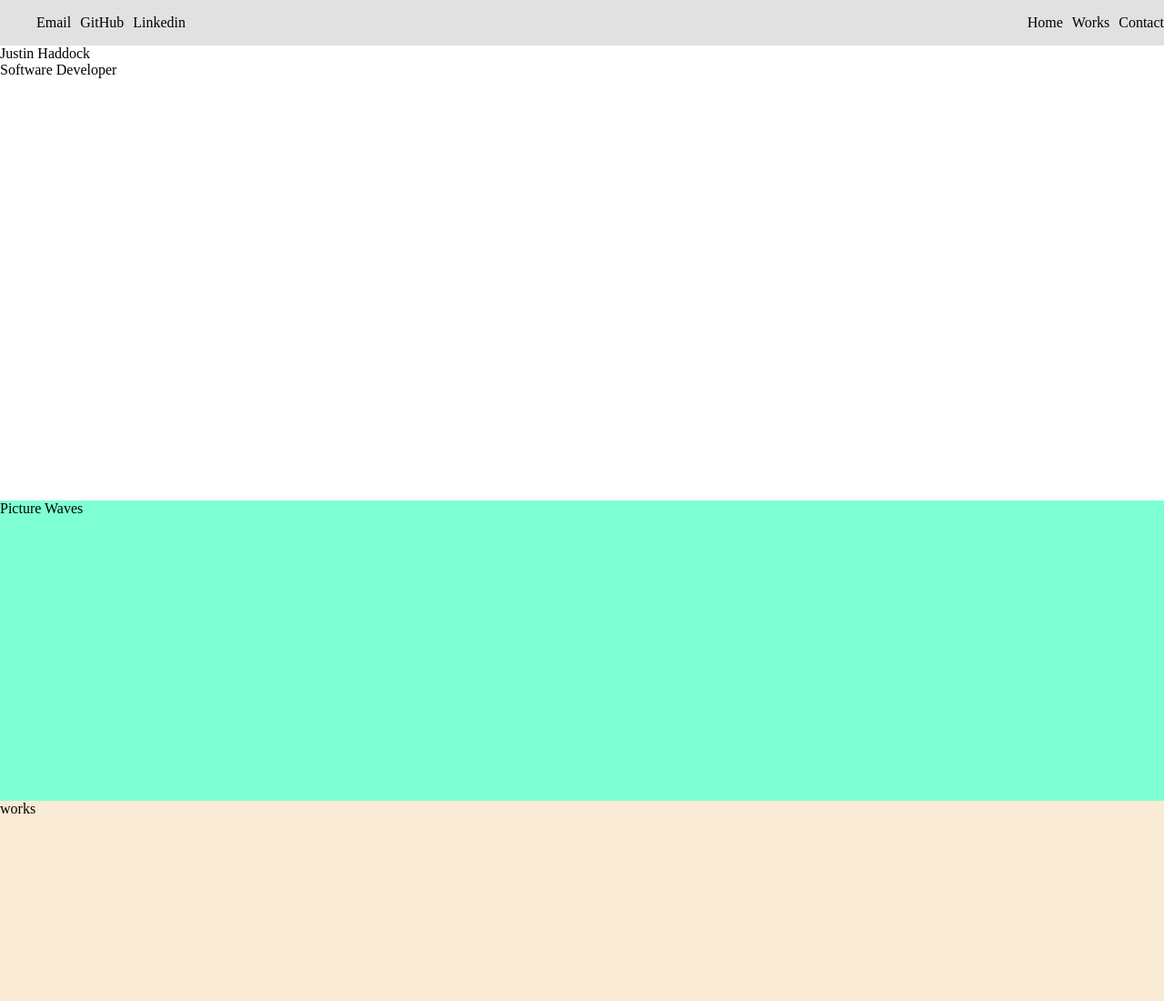
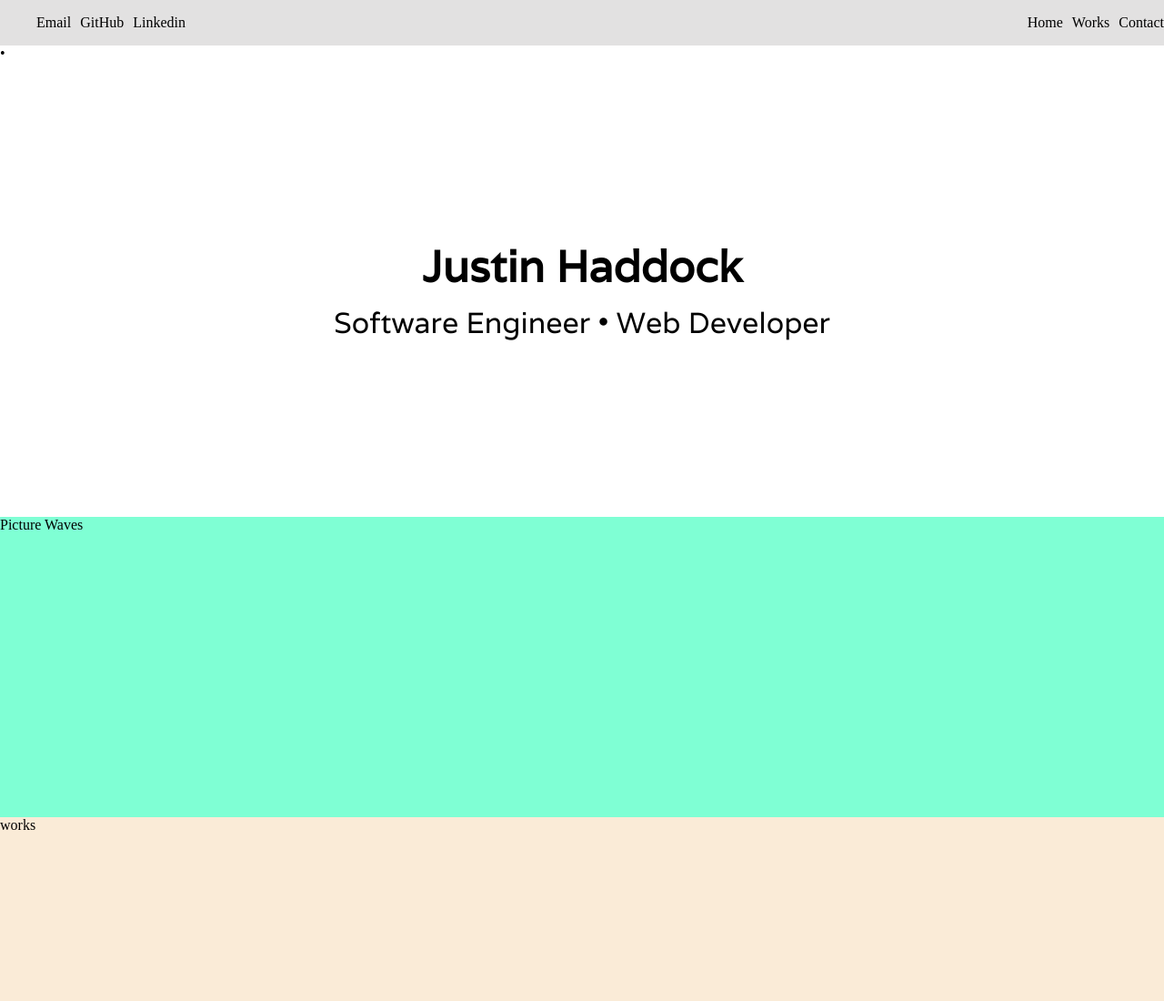
Before and after one commit to Hadddock/web-portfolio, a plain HTML site: page index.html in a window 1280 px wide. Shown: the top 1100 px of the page at 91% size. Drawn offline with Linux system fonts and the light colour scheme.

Commit message:
Add header and hero styling

```diff
--- a/index.html
+++ b/index.html
@@ -22,14 +22,15 @@
             <li class="li">Contact</li>
         </ul>
     </header>
-
+•
     <div class="container">
         <div class="hero">
             <div class="hero-text">
                 Justin Haddock
             </div>
+
             <div class="hero-subtext">
-                Software Developer
+                Software Engineer • Web Developer
             </div>
         </div>
 
--- a/styles.css
+++ b/styles.css
@@ -1,37 +1,64 @@
+@import url('https://fonts.googleapis.com/css2?family=Varela&family=Varela+Round&display=swap');
 
+html,
+body {
+  margin: 0;
 
-html, body {
-  margin:0;
+  -ms-overflow-style: none;
+  /* IE and Edge */
+  scrollbar-width: none;
+  /* Firefox */
+}
+
+body::-webkit-scrollbar {
+  display: none;
 }
 
 header {
   position: sticky;
   top: 0;
-  display:flex;
+  display: flex;
   justify-content: space-between;
-  background-color:rgb(226, 225, 225);
+  background-color: rgb(226, 225, 225);
+
 }
 
 ul {
-
-  display:flex;
-  justify-content:space-between;
-  gap:10px;
+  align-self: center;
+  display: flex;
+  justify-content: space-between;
+  gap: 10px;
   list-style: none;
 }
 
 .container {
-  display:grid;
+  display: grid;
   /*                  |he   |wav  |work |proj |wav  |con  |co-l  */
   grid-template-rows: 500px 330px 240px 800px 330px 240px 430px 80px;
 }
 
 .hero {
-  background-color:white;
+  font-family: 'Varela', sans-serif;
+  text-align: center;
+  display: flex;
+  flex-direction: column;
+  align-self: center;
+  justify-self: center;
+  gap: 10px;
+  background-color: white;
+}
+
+.hero-text {
+  font-size: 3em;
+  font-weight:bold;
+}
+
+.hero-subtext {
+  font-size: 2em;
 }
 
 .wave-container {
-  background-color:aquamarine;
+  background-color: aquamarine;
 }
 
 .works {
@@ -39,7 +66,7 @@ ul {
 }
 
 .projects {
-  background-color:bisque
+  background-color: bisque
 }
 
 .contact {
@@ -47,9 +74,9 @@ ul {
 }
 
 .contact-links {
-  background-color:rgb(234, 155, 193);
+  background-color: rgb(234, 155, 193);
 }
 
 .footer {
-  background-color:rgb(170, 67, 84);
+  background-color: rgb(170, 67, 84);
 }
```
